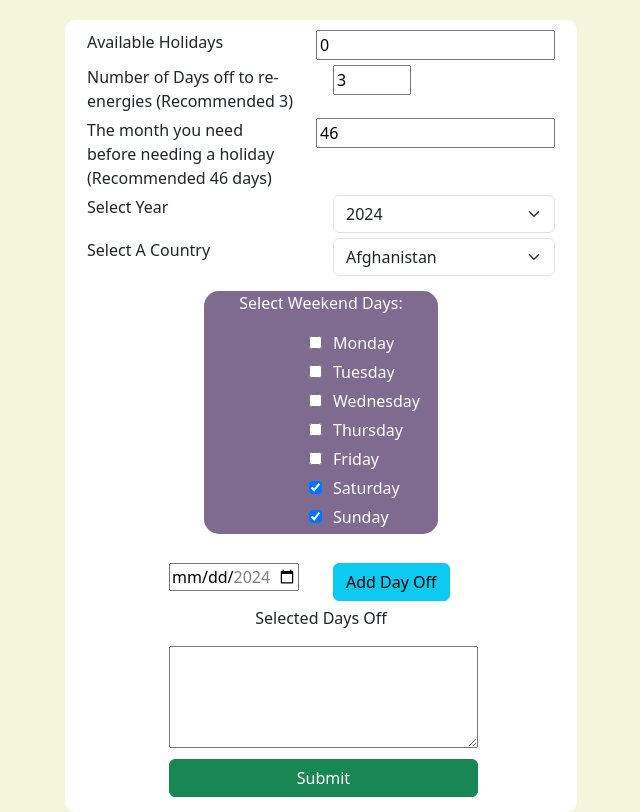
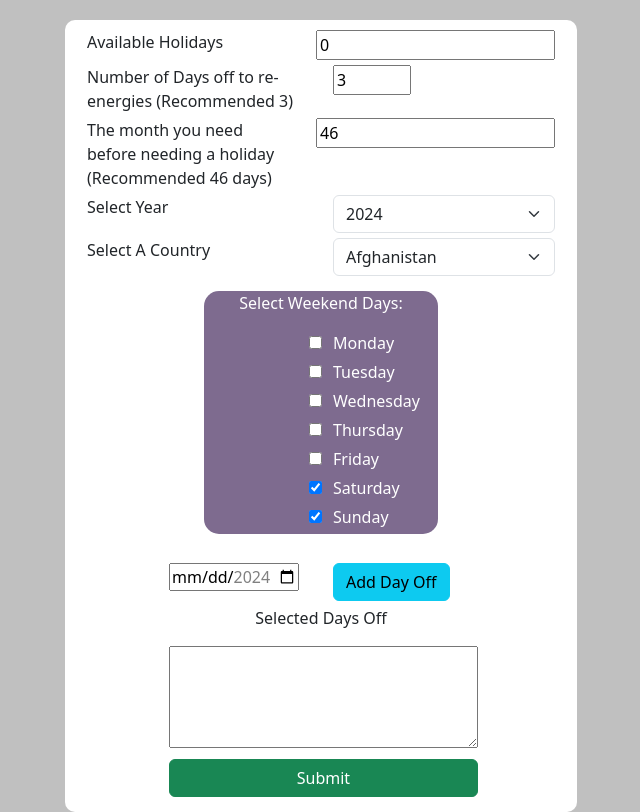
Before and after one commit to hadiobeid/holiday_planner, a Flask app: page / in a window 1280 px wide. Shown: the whole page, without its empty margins (319-959 px from the left). Run offline with Flask 3, Linux system fonts and the light colour scheme.

Commit message:
Changed main page background colour

```diff
--- a/templates/index.html
+++ b/templates/index.html
@@ -19,7 +19,7 @@
 
         <style>
             body {
-                background-color: beige;
+                background-color: #c0c0c0;
             }
 
             .container {
```
